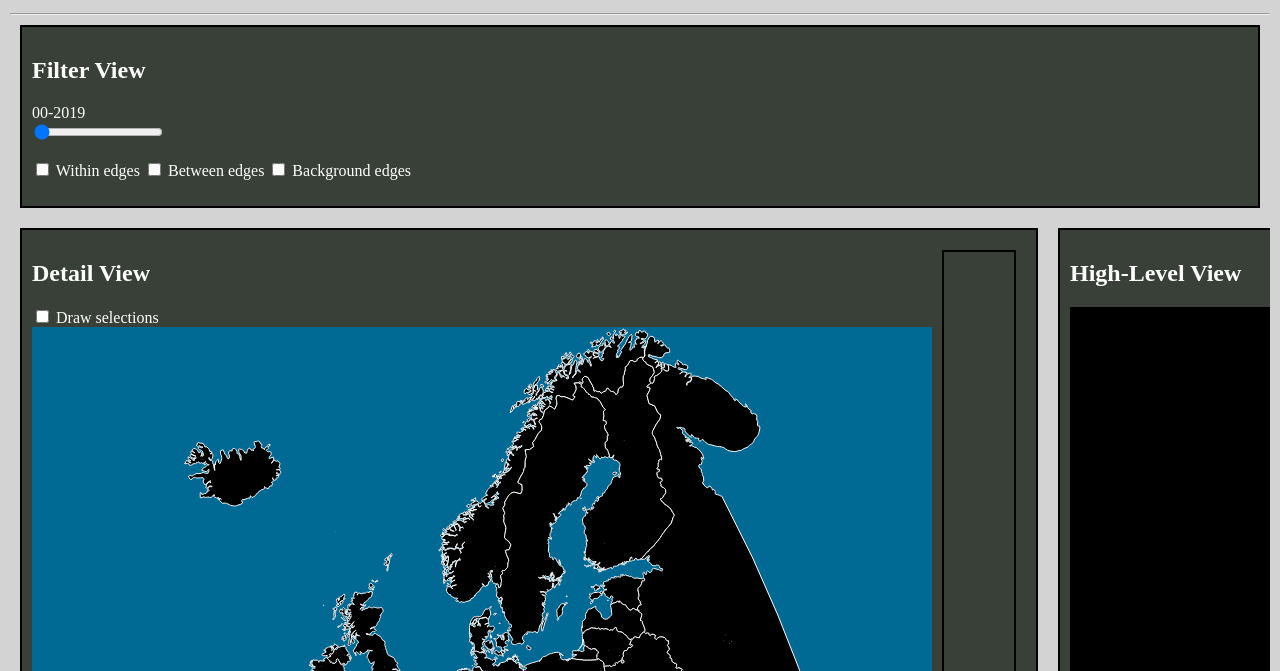
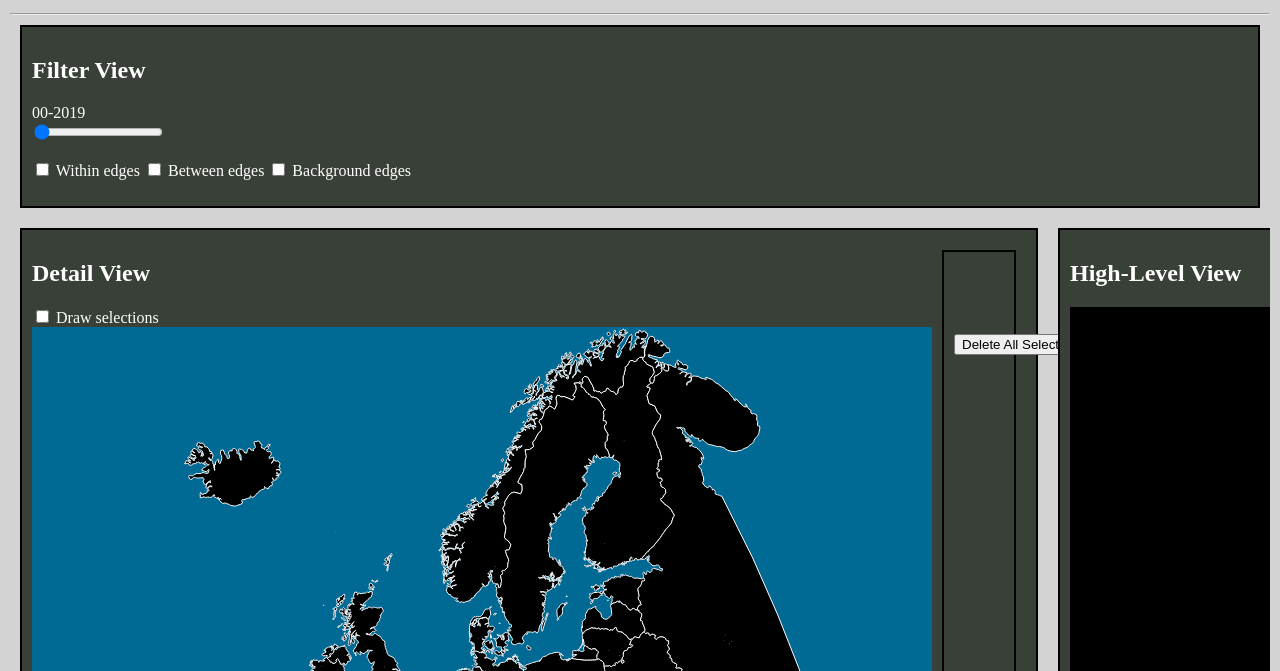
Before and after one commit to gabrielr33/Visualization-2-DOSA, a website: page dosa/index.html in a window 1280 px wide. Shown: the part 129-800 px from the top of the page. Drawn offline with Linux system fonts and the light colour scheme; no server answers.

Commit message:
add delete all selections button, fix background edges gradient error

```diff
--- a/dosa/index.html
+++ b/dosa/index.html
@@ -70,7 +70,9 @@
             </div>
             <div class='view-selections'>
                 <br><br><br><br>
-                <div id='selections'></div>
+                <div id='selections'>
+                    <input type='button' class="button" id='selectionDeleteAll' value="Delete All Selections" onclick="deleteAllSelections()">
+                </div>
             </div>
         </div>
     </div>
--- a/dosa/js/main.js
+++ b/dosa/js/main.js
@@ -367,6 +367,16 @@ function drawSelection(event) {
     }
 }
 
+function deleteAllSelections() {
+    for (let i = 0; i < maxSelection; i++) {
+        d3.select('#selection' + i + 'P').remove();
+        d3.select('#selection' + i + 'R').remove();
+        selectedSelections[i] = false;
+        selectionsCount--;
+        displayData(false, i + 1);
+    }
+}
+
 /**
  * Filters the data based on the selected filters
  * @param withinEdges if true, then show the within edges of the selected country
@@ -498,8 +508,8 @@ function checkCoords(selectionCoords, origCoords, destCoords){
  */
 function createGradientsForSelections(){
     // Create the gradients
-    for (let i = 0; i < maxSelection; i++) {
-        for (let j = 0; j < maxSelection; j++) {
+    for (let i = 0; i < maxSelection+1; i++) {
+        for (let j = 0; j < maxSelection+1; j++) {
             let defs = svgMap.append("defs");
             let gradient = defs.append("linearGradient")
                 .attr("id", "svgGradient" + selectionsColorsNames[i] + selectionsColorsNames[j])
```
